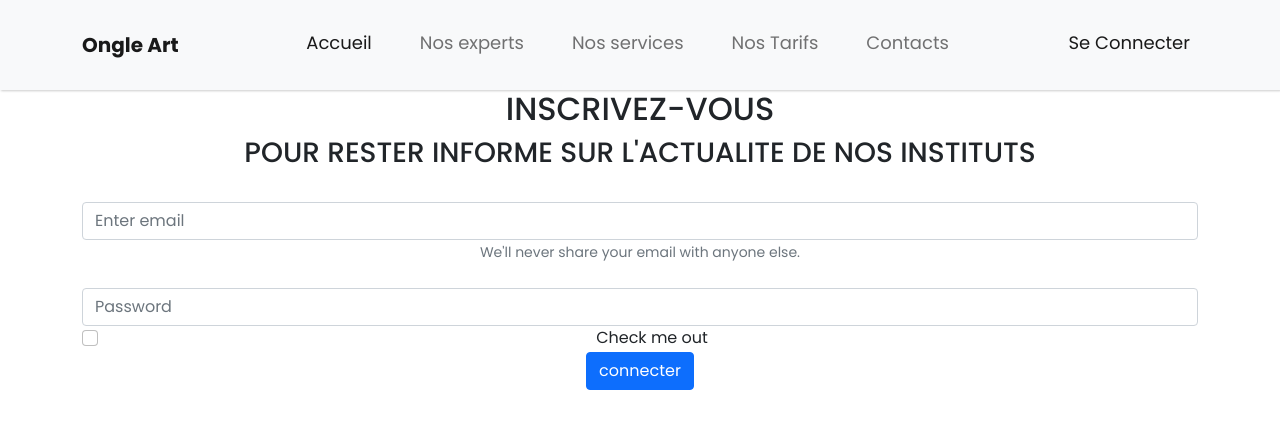
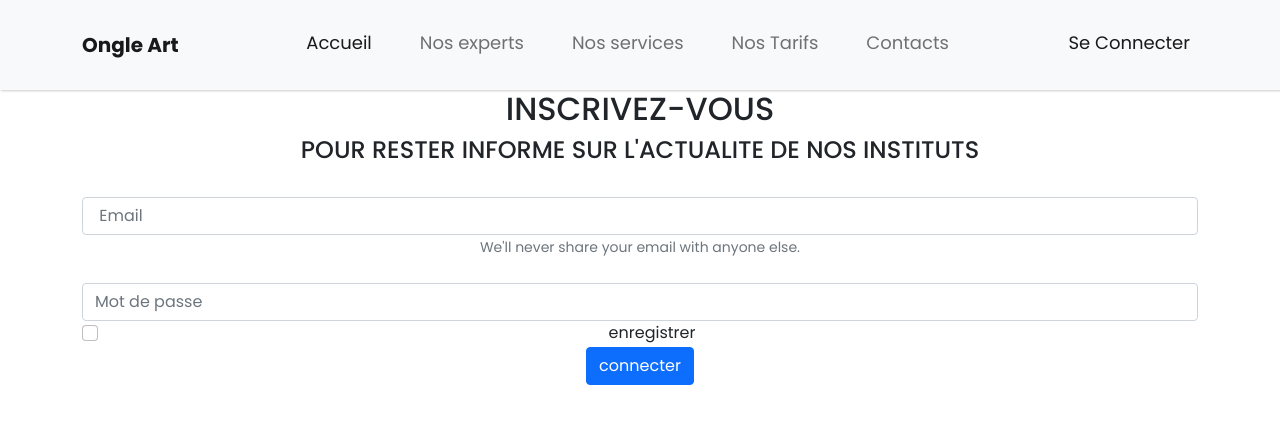
Before and after one commit to Hanenkhelifi/ongle_art, a PHP site: page /connecter.html in a window 1280 px wide. Shown: the top 429 px of the page. Run offline with PHP 8.4, Linux system fonts and the light colour scheme.

Commit message:
connecter

```diff
--- a/ongle_art/connecter.html
+++ b/ongle_art/connecter.html
@@ -62,7 +62,7 @@
                     <div class="col-12 ">
                         <div class="titlepage " id="in ">
                             <h2>INSCRIVEZ-VOUS </h2>
-                            <h3>POUR RESTER INFORME SUR L'ACTUALITE DE NOS INSTITUTS</h3>
+                            <h4>POUR RESTER INFORME SUR L'ACTUALITE DE NOS INSTITUTS</h4>
                         </div>
                     </div>
                 </div>
@@ -71,16 +71,16 @@
                     <form>
                         <div class="form-group">
                             <label for="exampleInputEmail1"></label>
-                            <input type="email" class="form-control" id="exampleInputEmail1" aria-describedby="emailHelp" placeholder="Enter email">
+                            <input type="email" class="form-control" id="exampleInputEmail1" aria-describedby="emailHelp" placeholder=" Email">
                             <small id="emailHelp" class="form-text text-muted">We'll never share your email with anyone else.</small>
                         </div>
                         <div class="form-group">
                             <label for="exampleInputPassword1"></label>
-                            <input type="password" class="form-control" id="exampleInputPassword1" placeholder="Password">
+                            <input type="password" class="form-control" id="exampleInputPassword1" placeholder="Mot de passe">
                         </div>
                         <div class="form-check">
                             <input type="checkbox" class="form-check-input" id="exampleCheck1">
-                            <label class="form-check-label" for="exampleCheck1">Check me out</label>
+                            <label class="form-check-label" for="exampleCheck1">enregistrer</label>
                         </div>
                         <button type="submit" class="btn btn-primary">connecter</button>
                     </form>
--- a/ongle_art/style.css
+++ b/ongle_art/style.css
@@ -60,3 +60,4 @@
                                                 width: 80%;
                                                 margin: 0px auto 20px auto;
                                             }
+                                            /************************************** PAGE LOGIN*************************************************/
```
Also changed, not shown: ongle_art/index.php (+12 -6 lines), css/style.css (added), ongle_art/45.jpg (added), ongle_art/46.jpg (added), ongle_art/se connecter.html (deleted), service.php (added).
